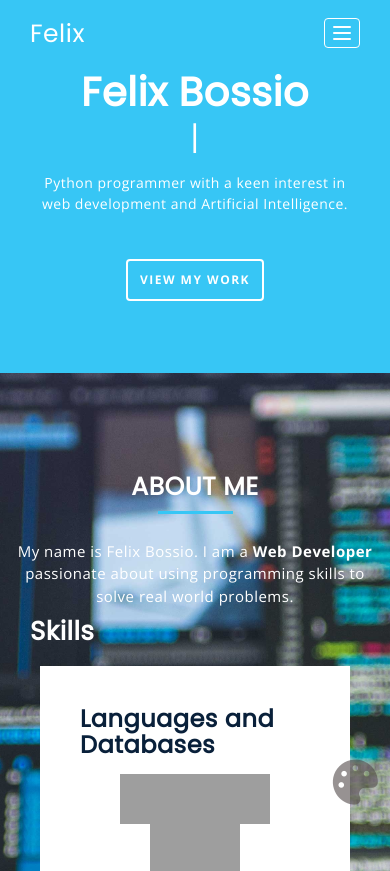
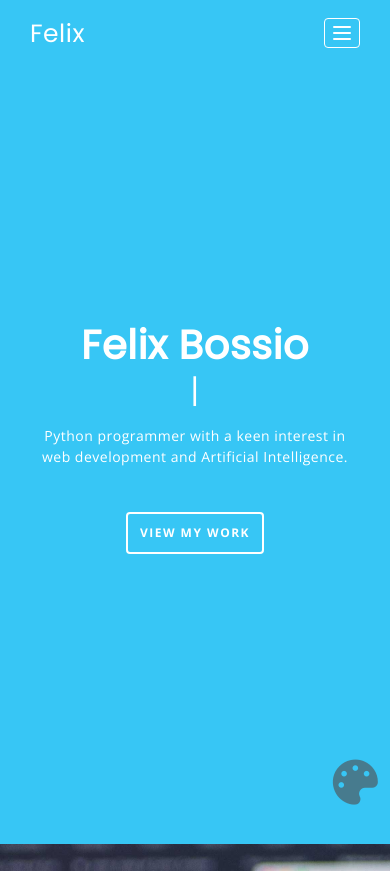
Before and after one commit to Fbossio/Portfolio, a Python web app: template templates/index.html in a window 390 px wide. Shown: the top 871 px of the page. Run offline with Jinja, Linux system fonts and the light colour scheme; the template is opened without the code that fills it, so the values that code supplies are empty; some libraries are stand-ins or nearby versions; grey boxes are pictures that could not be loaded.

Commit message:
Fix responsive of 1st section

```diff
--- a/static/css/style.css
+++ b/static/css/style.css
@@ -338,7 +338,7 @@ button:focus {
   display: inline;
   float: left;
   width: 100%;
-  /*min-height: 90vh;*/
+  min-height: 100vh;
 }
 
 .mu-featured-area {
@@ -1097,6 +1097,9 @@ button:focus {
 
   .mu-skill-progress-bar h3 {
     margin-top: 0;
+  }
+  .first-container {
+    padding-top: 30vh;
   }
 }
 
--- a/templates/index.html
+++ b/templates/index.html
@@ -126,7 +126,7 @@
     <!-- Start Featured Slider -->
 
     <section id="mu-featured-slider">
-      <div class="container">
+      <div class="container first-container">
         <div class="row">
           <div class="col-md-12">
             <div class="mu-featured-area">
```
